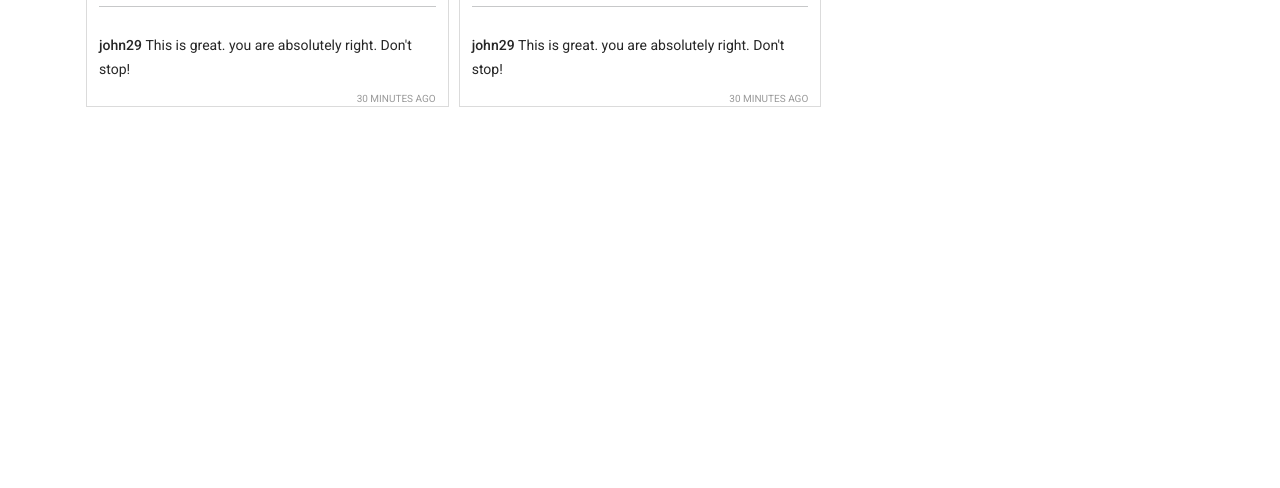
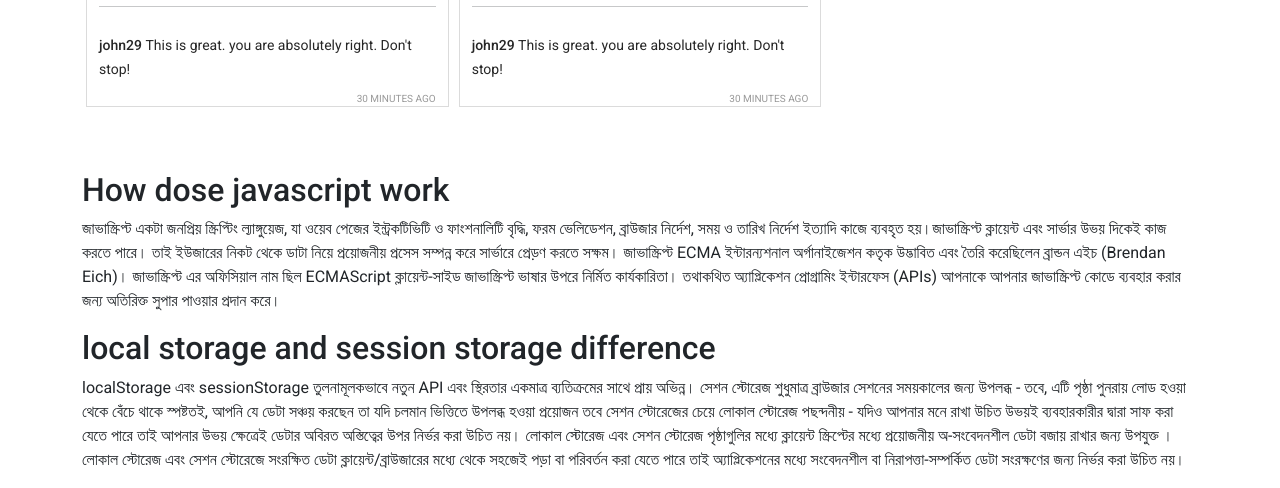
Before and after one commit to momin109/insta-shohor-seven-assignment, a plain HTML site: page index.html in a window 1280 px wide. Shown: the part 1425-1913 px from the top of the page. Before the commit the page ends 1548 px from the top, so only its background shows below. Drawn offline with nearby package versions, Linux system fonts and the light colour scheme.

Commit message:
complate

```diff
--- a/index.html
+++ b/index.html
@@ -57,6 +57,38 @@
             <h1>Reported posts</h1>
         </div>
     </main>
+
+    <section class="container pt-5">
+        <h2>How dose javascript work</h2>
+        <p>জাভাস্ক্রিপ্ট একটা জনপ্রিয় স্ক্রিপ্টিং ল্যাঙ্গুয়েজ, যা ওয়েব পেজের ইন্ট্রকটিভিটি ও ফাংশনালিটি বৃদ্ধি, ফরম
+            ভেলিডেশন, ব্রাউজার নির্দেশ, সময় ও তারিখ নির্দেশ ইত্যাদি কাজে ব্যবহৃত হয়।জাভাস্ক্রিপ্ট ক্লায়েন্ট এবং
+            সার্ভার উভয় দিকেই কাজ করতে পারে। তাই ইউজারের নিকট থেকে ডাটা নিয়ে প্রয়োজনীয় প্রসেস সম্পন্ন করে সার্ভারে
+            প্রেড়ণ করতে সক্ষম। জাভাস্ক্রিপ্ট ECMA ইন্টারন্যশনাল অর্গানাইজেশন কতৃক উদ্ভাবিত এবং তৈরি করেছিলেন ব্রান্ডন
+            এইচ (Brendan Eich)। জাভাস্ক্রিপ্ট এর অফিসিয়াল নাম ছিল ECMAScript
+
+            ক্লায়েন্ট-সাইড জাভাস্ক্রিপ্ট ভাষার উপরে নির্মিত কার্যকারিতা। তথাকথিত অ্যাপ্লিকেশন প্রোগ্রামিং ইন্টারফেস
+            (APIs) আপনাকে আপনার জাভাস্ক্রিপ্ট কোডে ব্যবহার করার জন্য অতিরিক্ত সুপার পাওয়ার প্রদান করে।
+        </p>
+
+        <h2>
+            local storage and session storage difference
+        </h2>
+        <p>
+            localStorage এবং sessionStorage তুলনামূলকভাবে নতুন API এবং স্থিরতার একমাত্র ব্যতিক্রমের সাথে প্রায় অভিন্ন।
+            সেশন স্টোরেজ শুধুমাত্র ব্রাউজার সেশনের সময়কালের জন্য উপলব্ধ - তবে, এটি পৃষ্ঠা পুনরায় লোড হওয়া থেকে বেঁচে
+            থাকে
+
+            স্পষ্টতই, আপনি যে ডেটা সঞ্চয় করছেন তা যদি চলমান ভিত্তিতে উপলব্ধ হওয়া প্রয়োজন তবে সেশন স্টোরেজের চেয়ে
+            লোকাল স্টোরেজ পছন্দনীয় - যদিও আপনার মনে রাখা উচিত উভয়ই ব্যবহারকারীর দ্বারা সাফ করা যেতে পারে তাই আপনার
+            উভয় ক্ষেত্রেই ডেটার অবিরত অস্তিত্বের উপর নির্ভর করা উচিত নয়।
+
+            লোকাল স্টোরেজ এবং সেশন স্টোরেজ পৃষ্ঠাগুলির মধ্যে ক্লায়েন্ট স্ক্রিপ্টের মধ্যে প্রয়োজনীয় অ-সংবেদনশীল ডেটা
+            বজায় রাখার জন্য উপযুক্ত । লোকাল স্টোরেজ এবং সেশন স্টোরেজে
+            সংরক্ষিত ডেটা ক্লায়েন্ট/ব্রাউজারের মধ্যে থেকে সহজেই পড়া বা পরিবর্তন করা যেতে পারে তাই অ্যাপ্লিকেশনের মধ্যে
+            সংবেদনশীল বা নিরাপত্তা-সম্পর্কিত ডেটা সংরক্ষণের জন্য নির্ভর করা উচিত নয়।
+        </p>
+
+    </section>
     <footer></footer>
 
     <!-- add javascript  file  -->
```
